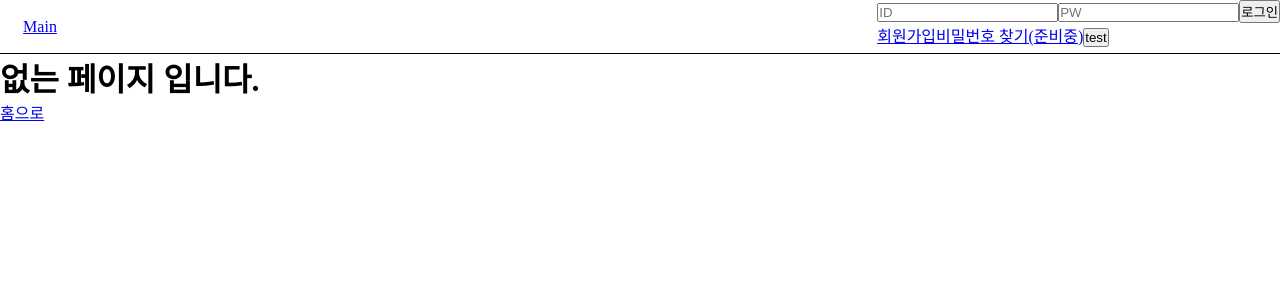
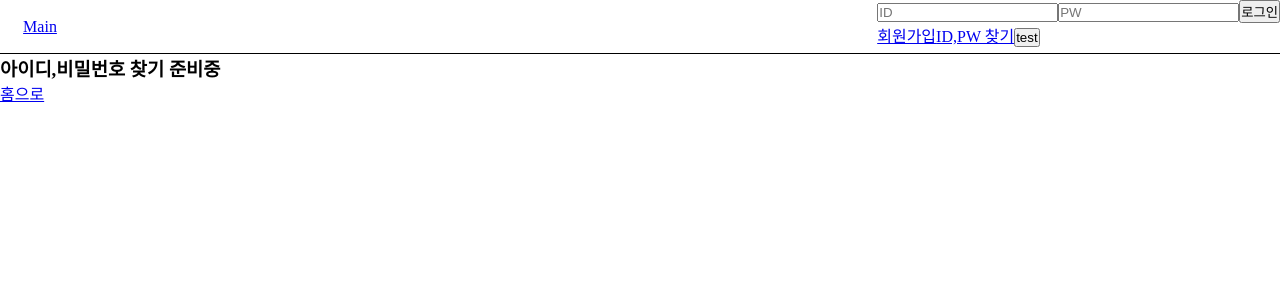
Before and after one commit to jongin12/Community, a React app: page /findPw in a window 1280 px wide. Shown: the top 300 px of the page. Built offline with nearby package versions, Linux system fonts and the light colour scheme.

Commit message:
id,pw 찾기 페이지 추가

```diff
--- a/src/App.tsx
+++ b/src/App.tsx
@@ -4,6 +4,7 @@ import HeaderItems from './Components/Header/HeaderItems';
 import SignIn from './Components/Main/SignIn'
 import Home from './Components/Main/Home'
 import ErrorPage from './Components/Main/ErrorPage';
+import FindPw from './Components/Main/FindPw';
 
 const Header = styled.div`
   width: 100vw;
@@ -28,6 +29,7 @@ const App = () => {
           <Routes>
             <Route path='/home' element={<Home/>}></Route>
             <Route path='/signIn' element={<SignIn/>}></Route>
+            <Route path='/findPw' element={<FindPw/>}></Route>
             <Route path='/*' element={<ErrorPage/>}></Route>
           </Routes>
           {/* <Home></Home> */}
--- a/src/Components/Header/Login.tsx
+++ b/src/Components/Header/Login.tsx
@@ -77,7 +77,7 @@ const Login = () => {
           <button type="submit">로그인</button>
           </form>
           <Link to={'/signIn'}>회원가입</Link>
-          <Link to={'/findPw'}>비밀번호 찾기(준비중)</Link>
+          <Link to={'/findPw'}>ID,PW 찾기</Link>
         </>
       }
       {
--- /dev/null
+++ b/src/Components/Main/FindPw.tsx
@@ -0,0 +1,17 @@
+import styled from 'styled-components';
+import { useState, useEffect } from 'react';
+import { Link } from 'react-router-dom';
+
+
+const findPw = () => {
+  return (
+    <>
+    <h3>아이디,비밀번호 찾기 준비중</h3>
+      <Link to={'/home'}>
+        <div>홈으로</div>
+      </Link>
+    </>
+  )
+}
+
+export default findPw;
```
